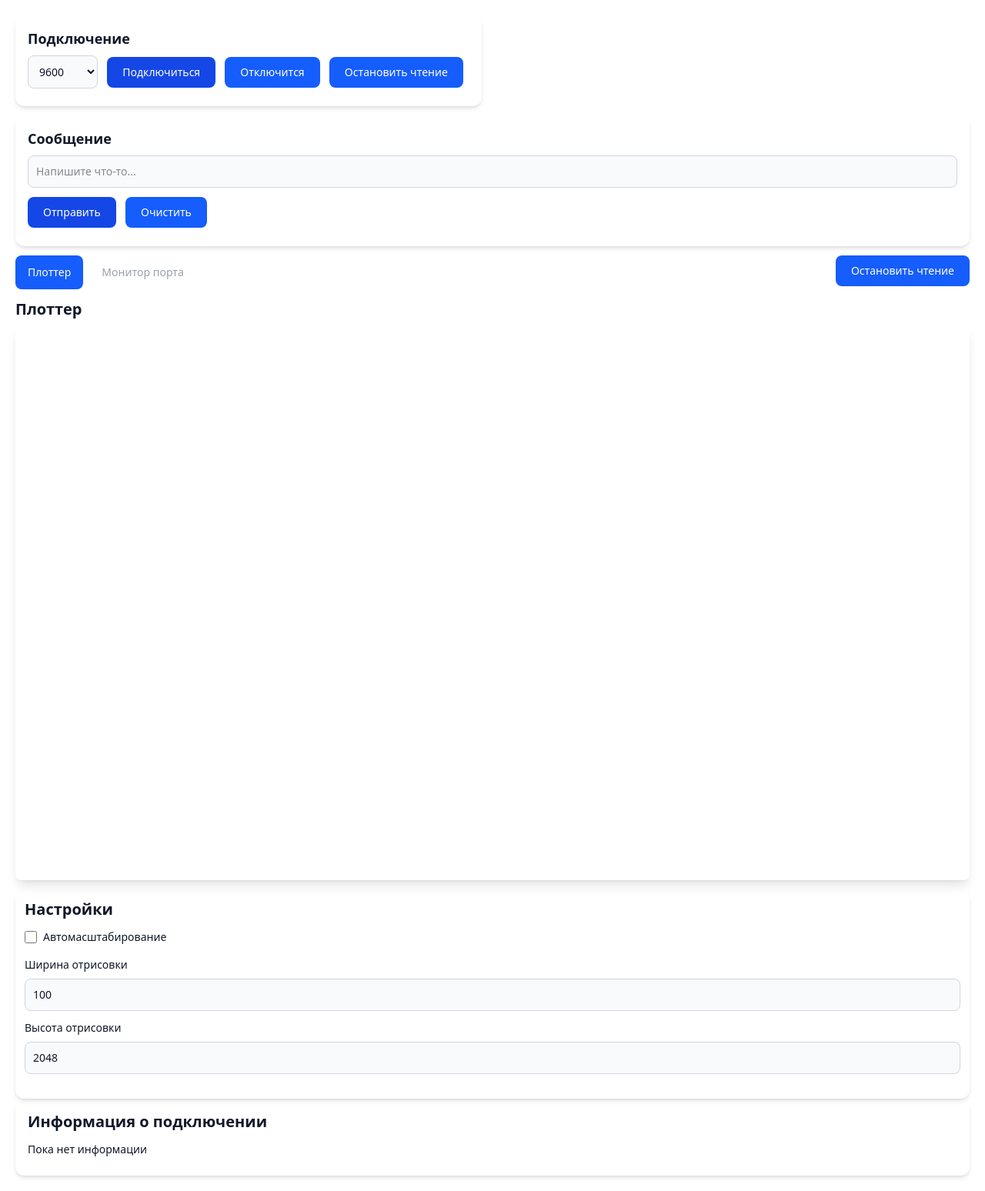
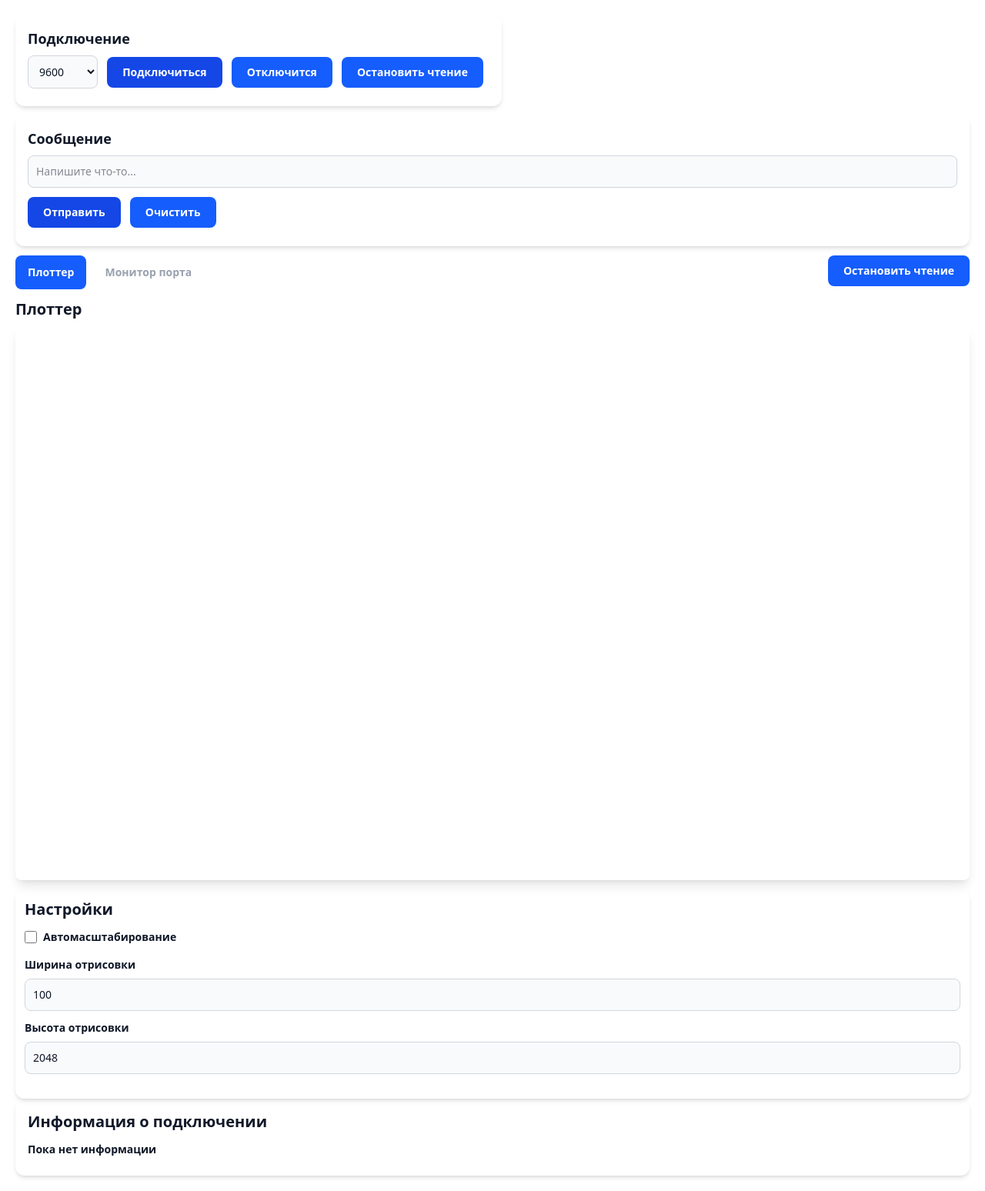
Before and after one commit to rand0mRU/webCOMPort, a plain HTML site: page index.html in a window 1280 px wide. Shown: the whole page at 77% size. Drawn offline with nearby package versions, Linux system fonts and the light colour scheme.

Commit message:
fix font for firefox

```diff
--- a/index.html
+++ b/index.html
@@ -32,13 +32,13 @@
 				<option>250000</option>
 			</select>
 			<button type="button" style="display: inline-block;"
-				class="focus:outline-none text-white bg-blue-700 hover:bg-blue-800 focus:ring-4 focus:ring-blue-300 font-medium rounded-lg text-sm px-5 py-2.5 me-2 ms-2 mb-2 dark:bg-blue-600 dark:hover:bg-blue-700 dark:focus:ring-blue-800"
+				class="focus:outline-none text-white bg-blue-700 hover:bg-blue-800 focus:ring-4 focus:ring-blue-300 font-semibold rounded-lg text-sm px-5 py-2.5 me-2 ms-2 mb-2 dark:bg-blue-600 dark:hover:bg-blue-700 dark:focus:ring-blue-800"
 				onclick="connectToSerial()">Подключиться</button>
 			<button type="button" style="display: inline-block;"
-				class="focus:outline-none text-white focus:ring-4 font-medium rounded-lg text-sm px-5 py-2.5 me-2 mb-2 bg-blue-600 hover:bg-blue-700 focus:ring-blue-800"
+				class="focus:outline-none text-white focus:ring-4 font-semibold rounded-lg text-sm px-5 py-2.5 me-2 mb-2 bg-blue-600 hover:bg-blue-700 focus:ring-blue-800"
 				onclick="nowRead = false;disconnectFromSerial()">Отключится</button>
 			<button type="button" style="display: inline-block;"
-				class="stopRead focus:outline-none text-white focus:ring-4 font-medium rounded-lg text-sm px-5 py-2.5 me-2 mb-2 bg-blue-600 hover:bg-blue-700 focus:ring-blue-800"
+				class="stopRead focus:outline-none text-white focus:ring-4 font-semibold rounded-lg text-sm px-5 py-2.5 me-2 mb-2 bg-blue-600 hover:bg-blue-700 focus:ring-blue-800"
 				onclick="changeRead()">Остановить чтение</button>
 		</div>
 	</div>
@@ -50,15 +50,15 @@
 				<input type="text" id="message" placeholder="Напишите что-то..."
 					class="mb-3 bg-gray-50 border border-gray-300 text-gray-900 text-sm rounded-lg focus:ring-blue-500 focus:border-blue-500 block w-full p-2.5 dark:bg-gray-700 dark:border-gray-600 dark:placeholder-gray-400 dark:text-white dark:focus:ring-blue-500 dark:focus:border-blue-500" />
 				<button type="button" style="display: inline-block;" id="sendMessage"
-					class="focus:outline-none text-white bg-blue-700 hover:bg-blue-800 focus:ring-4 focus:ring-blue-300 font-medium rounded-lg text-sm px-5 py-2.5 me-2 mb-2 dark:bg-blue-600 dark:hover:bg-blue-700 dark:focus:ring-blue-800">
+					class="focus:outline-none text-white bg-blue-700 hover:bg-blue-800 focus:ring-4 focus:ring-blue-300 font-semibold rounded-lg text-sm px-5 py-2.5 me-2 mb-2 dark:bg-blue-600 dark:hover:bg-blue-700 dark:focus:ring-blue-800">
 					Отправить</button>
 				<button type="button" style="display: inline-block;" id="clsMessage"
-					class="focus:outline-none text-white focus:ring-4 font-medium rounded-lg text-sm px-5 py-2.5 me-2 mb-2 bg-blue-600 hover:bg-blue-700 focus:ring-blue-800">
+					class="focus:outline-none text-white focus:ring-4 font-semibold rounded-lg text-sm px-5 py-2.5 me-2 mb-2 bg-blue-600 hover:bg-blue-700 focus:ring-blue-800">
 					Очистить</button>
 			</div>
 		</div>
 		<div id="plotter">
-			<ul class="flex flex-wrap text-sm font-medium text-center text-gray-400 mb-3">
+			<ul class="flex flex-wrap text-sm font-semibold text-center text-gray-400 mb-3">
 				<li class="me-2">
 					<a href="#canvas"
 						class="inline-block px-4 py-3 text-white bg-blue-600 rounded-lg active">Плоттер</a>
@@ -70,7 +70,7 @@
 				</li>
 				<div class="absolute right-0 pe-3">
 					<button type="button" style="display: inline-block;"
-						class="stopRead focus:outline-none text-white focus:ring-4 font-medium rounded-lg text-sm px-5 py-2.5 me-2 mb-2 bg-blue-600 hover:bg-blue-700 focus:ring-blue-800"
+						class="stopRead focus:outline-none text-white focus:ring-4 font-semibold rounded-lg text-sm px-5 py-2.5 me-2 mb-2 bg-blue-600 hover:bg-blue-700 focus:ring-blue-800"
 						onclick="changeRead()">Остановить чтение</button>
 				</div>
 			</ul>
@@ -84,16 +84,16 @@
 					<input id="autosize" type="checkbox" value=""
 						class="w-4 h-4 text-blue-600 rounded-sm focus:ring-blue-500 focus:ring-blue-600 ring-offset-gray-800 focus:ring-2 bg-gray-300 border-gray-600">
 					<label for="autosize"
-						class="ms-2 text-sm font-medium text-gray-900 dark:text-gray-300">Автомасштабирование</label>
+						class="ms-2 text-sm font-semibold text-gray-900 dark:text-gray-300">Автомасштабирование</label>
 				</div>
 
 				<div class="mb-5">
-					<label for="xmaxtext" class="block mb-2 text-sm font-medium text-gray-900 dark:text-white">Ширина
+					<label for="xmaxtext" class="block mb-2 text-sm font-semibold text-gray-900 dark:text-white">Ширина
 						отрисовки</label>
 					<input type="number" id="xmaxtext"
 						class="mb-3 bg-gray-50 border border-gray-300 text-gray-900 text-sm rounded-lg focus:ring-blue-500 focus:border-blue-500 block w-full p-2.5 dark:bg-gray-700 dark:border-gray-600 dark:placeholder-gray-400 dark:text-white dark:focus:ring-blue-500 dark:focus:border-blue-500" />
 
-					<label for="ymaxtext" class="block mb-2 text-sm font-medium text-gray-900 dark:text-white">Высота
+					<label for="ymaxtext" class="block mb-2 text-sm font-semibold text-gray-900 dark:text-white">Высота
 						отрисовки</label>
 					<input type="number" id="ymaxtext"
 						class="mb-3 bg-gray-50 border border-gray-300 text-gray-900 text-sm rounded-lg focus:ring-blue-500 focus:border-blue-500 block w-full p-2.5 dark:bg-gray-700 dark:border-gray-600 dark:placeholder-gray-400 dark:text-white dark:focus:ring-blue-500 dark:focus:border-blue-500" />
@@ -102,7 +102,7 @@
 
 		</div>
 		<div id="monport">
-			<ul class="flex flex-wrap text-sm font-medium text-center text-gray-400 mb-3">
+			<ul class="flex flex-wrap text-sm font-semibold text-center text-gray-400 mb-3">
 				<li class="me-2">
 					<a href="#"
 						class="plotterActivate inline-block px-4 py-3 hover:bg-blue-500 dark:hover:bg-gray-800 hover:text-white rounded-lg">Плоттер</a>
@@ -113,7 +113,7 @@
 				</li>
 				<div class="absolute right-0 pe-3">
 					<button type="button" style="display: inline-block;"
-						class="stopRead focus:outline-none text-white focus:ring-4 font-medium rounded-lg text-sm px-5 py-2.5 me-2 mb-2 bg-blue-600 hover:bg-blue-700 focus:ring-blue-800"
+						class="stopRead focus:outline-none text-white focus:ring-4 font-semibold rounded-lg text-sm px-5 py-2.5 me-2 mb-2 bg-blue-600 hover:bg-blue-700 focus:ring-blue-800"
 						onclick="changeRead()">Остановить чтение</button>
 				</div>
 			</ul>
@@ -130,24 +130,24 @@
 						class="w-4 h-4 text-blue-600 rounded-sm focus:ring-blue-500 focus:ring-blue-600 ring-offset-gray-800 focus:ring-2 bg-gray-300 border-gray-600"
 						checked>
 					<label for="autoscroll"
-						class="ms-2 text-sm font-medium text-gray-900 dark:text-gray-300">Автопрокрутка</label>
+						class="ms-2 text-sm font-semibold text-gray-900 dark:text-gray-300">Автопрокрутка</label>
 				</div>
 				<div class="flex items-center mb-4">
 					<input id="autoshowtime" type="checkbox" value=""
 						class="w-4 h-4 text-blue-600 rounded-sm focus:ring-blue-500 focus:ring-blue-600 ring-offset-gray-800 focus:ring-2 bg-gray-300 border-gray-600">
 					<label for="autoshowtime"
-						class="ms-2 text-sm font-medium text-gray-900 dark:text-gray-300">Показывать время</label>
+						class="ms-2 text-sm font-semibold text-gray-900 dark:text-gray-300">Показывать время</label>
 				</div>
 				<div class="flex items-center mb-4">
 					<input id="autonewline" type="checkbox" value=""
 						class="w-4 h-4 text-blue-600 rounded-sm focus:ring-blue-500 focus:ring-blue-600 ring-offset-gray-800 focus:ring-2 bg-gray-300 border-gray-600"
 						checked>
 					<label for="autonewline"
-						class="ms-2 text-sm font-medium text-gray-900 dark:text-gray-300">Автоперенос строки</label>
+						class="ms-2 text-sm font-semibold text-gray-900 dark:text-gray-300">Автоперенос строки</label>
 				</div>
 				<div class="mb-5">
 					<label for="mxlines"
-						class="block mb-2 text-sm font-medium text-gray-900 dark:text-white">Максимальное количество
+						class="block mb-2 text-sm font-semibold text-gray-900 dark:text-white">Максимальное количество
 						строк</label>
 					<input type="number" id="mxlines"
 						class="mb-3 bg-gray-50 border border-gray-300 text-gray-900 text-sm rounded-lg focus:ring-blue-500 focus:border-blue-500 block w-full p-2.5 dark:bg-gray-700 dark:border-gray-600 dark:placeholder-gray-400 dark:text-white dark:focus:ring-blue-500 dark:focus:border-blue-500" />
@@ -158,7 +158,7 @@
 			<p class="text-xl text-gray-900 dark:text-white mb-3 font-bold">Информация о подключении</p>
 
 
-			<p id="connectInfo" class="block mb-2 text-sm font-medium text-gray-900 dark:text-white">Пока нет
+			<p id="connectInfo" class="block mb-2 text-sm font-semibold text-gray-900 dark:text-white">Пока нет
 				информации</label>
 		</div>
 	</div>
```
